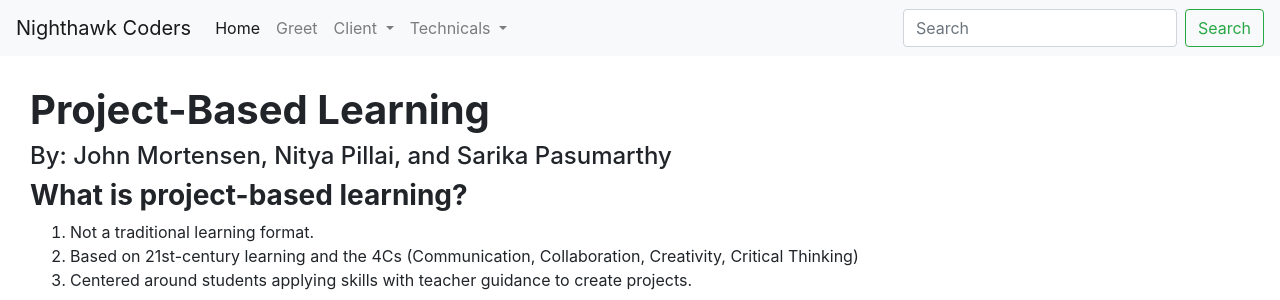
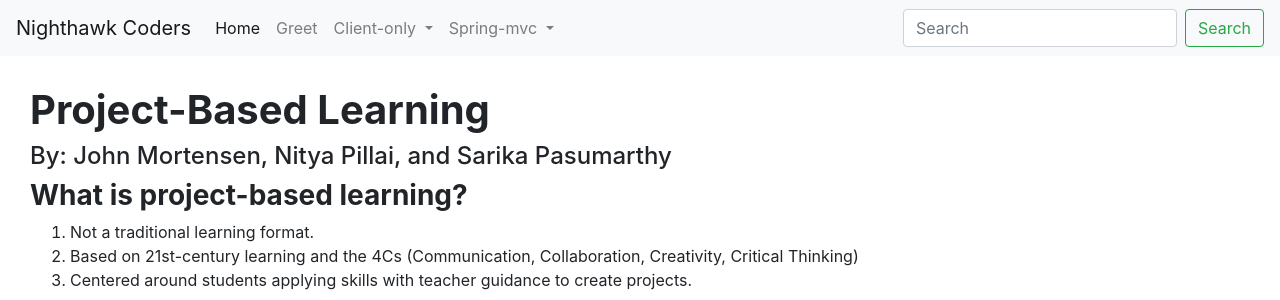
Before and after one commit to nighthawkcoders/spring-idea, a Spring Boot app: page /pbl in a window 1280 px wide. Shown: the top 300 px of the page. Run offline with Spring Boot 4, Linux system fonts and the light colour scheme.

Commit message:
naming changes

```diff
--- a/src/main/java/com/example/demo/ViewController.java
+++ b/src/main/java/com/example/demo/ViewController.java
@@ -7,7 +7,7 @@ import org.springframework.stereotype.Controller;
 import org.springframework.ui.Model;
 import org.springframework.web.bind.annotation.GetMapping;
 import org.springframework.web.bind.annotation.RequestParam;
-import com.example.demo.technicals.*;
+import com.example.demo.fibonacci.*;
 
 @Controller  // HTTP requests are handled a controller, using the @Controller annotation
 public class ViewController {
@@ -30,7 +30,7 @@ public class ViewController {
     }
 
     @GetMapping("/fib")   // CONTROLLER handles GET request for
-    public String fib(@RequestParam(name="seq", required=false,  defaultValue="1") String seq, Model model) {
+    public String fib(@RequestParam(name="seq", required=false,  defaultValue="2") String seq, Model model) {
         //nth is fibonacci request
         int nth = Integer.parseInt(seq);
 
@@ -49,6 +49,6 @@ public class ViewController {
         model.addAttribute("fibwhiletime", fibwhile.getTimeElapsed());
 
         //render fibonacci results
-        return "technicals/fib";
+        return "algos/fib";
     }
 }
--- a/src/main/java/com/example/demo/technicals/FibFor.java
+++ b/src/main/java/com/example/demo/fibonacci/FibFor.java
@@ -1,4 +1,4 @@
-package com.example.demo.technicals;
+package com.example.demo.fibonacci;
 
 public class FibFor extends _Fibonacci {
     public FibFor(int nth) {
--- a/src/main/java/com/example/demo/technicals/FibRecurse.java
+++ b/src/main/java/com/example/demo/fibonacci/FibRecurse.java
@@ -1,4 +1,4 @@
-package com.example.demo.technicals;
+package com.example.demo.fibonacci;
 
 public class FibRecurse extends _Fibonacci {
 
--- a/src/main/java/com/example/demo/technicals/FibStream.java
+++ b/src/main/java/com/example/demo/fibonacci/FibStream.java
@@ -1,4 +1,4 @@
-package com.example.demo.technicals;
+package com.example.demo.fibonacci;
 import java.util.stream.*;
 
 public class FibStream extends _Fibonacci {
--- a/src/main/java/com/example/demo/technicals/FibWhile.java
+++ b/src/main/java/com/example/demo/fibonacci/FibWhile.java
@@ -1,4 +1,4 @@
-package com.example.demo.technicals;
+package com.example.demo.fibonacci;
 
 public class FibWhile extends _Fibonacci {
     public FibWhile(int nth) {
--- a/src/main/java/com/example/demo/technicals/_Fibonacci.java
+++ b/src/main/java/com/example/demo/fibonacci/_Fibonacci.java
@@ -1,4 +1,4 @@
-package com.example.demo.technicals;
+package com.example.demo.fibonacci;
 import java.util.ArrayList;
 import java.util.HashMap;
 import java.time.Instant;
--- a/src/main/resources/templates/technicals/fib.html
+++ b/src/main/resources/templates/algos/fib.html
@@ -12,7 +12,7 @@
             <h1><strong>4 Different ways to build Fibonacci series in Java</strong></h1>
             <form action="/fib" method="GET" id="fibForm">
                 <label for="fibField">Type the nth number in the fibonacci sequence?</label>
-                <input name="seq" id="fibField" type="number" min="1" max="93" >
+                <input name="seq" id="fibField" type="number" min="2" max="93" >
                 <button>Go!</button>
                 <p th:text="'Fibonacci number, ' + ${fib} " />
                 <p th:text="'Fibonacci sequence, ' + ${fibseq} " />
--- a/src/main/resources/templates/fragments/header.html
+++ b/src/main/resources/templates/fragments/header.html
@@ -19,8 +19,8 @@
                     <a class="nav-link" href="/greet">Greet</a>
                 </li>
                 <li class="nav-item dropdown">
-                    <a class="nav-link dropdown-toggle" href="#" id="navbarDropdown" role="button" data-toggle="dropdown" aria-haspopup="true" aria-expanded="false">
-                        Client
+                    <a class="nav-link dropdown-toggle" href="#" id="navbarDropdown1" role="button" data-toggle="dropdown" aria-haspopup="true" aria-expanded="false">
+                        Client-only
                     </a>
                     <div class="dropdown-menu" aria-labelledby="navbarDropdown">
                         <a class="dropdown-item" href="/pbl">Project-based Learning</a>
@@ -28,11 +28,11 @@
                     </div>
                 </li>
                 <li class="nav-item dropdown">
-                    <a class="nav-link dropdown-toggle" href="#" id="navbarDropdown" role="button" data-toggle="dropdown" aria-haspopup="true" aria-expanded="false">
-                        Technicals
+                    <a class="nav-link dropdown-toggle" href="#" id="navbarDropdown2" role="button" data-toggle="dropdown" aria-haspopup="true" aria-expanded="false">
+                        Spring-mvc
                     </a>
                     <div class="dropdown-menu" aria-labelledby="navbarDropdown">
-                        <a class="dropdown-item" href="/fib">Streams, Lambdas</a>
+                        <a class="dropdown-item" href="/fib">Fibonacci</a>
                     </div>
                 </li>
             </ul>
```
